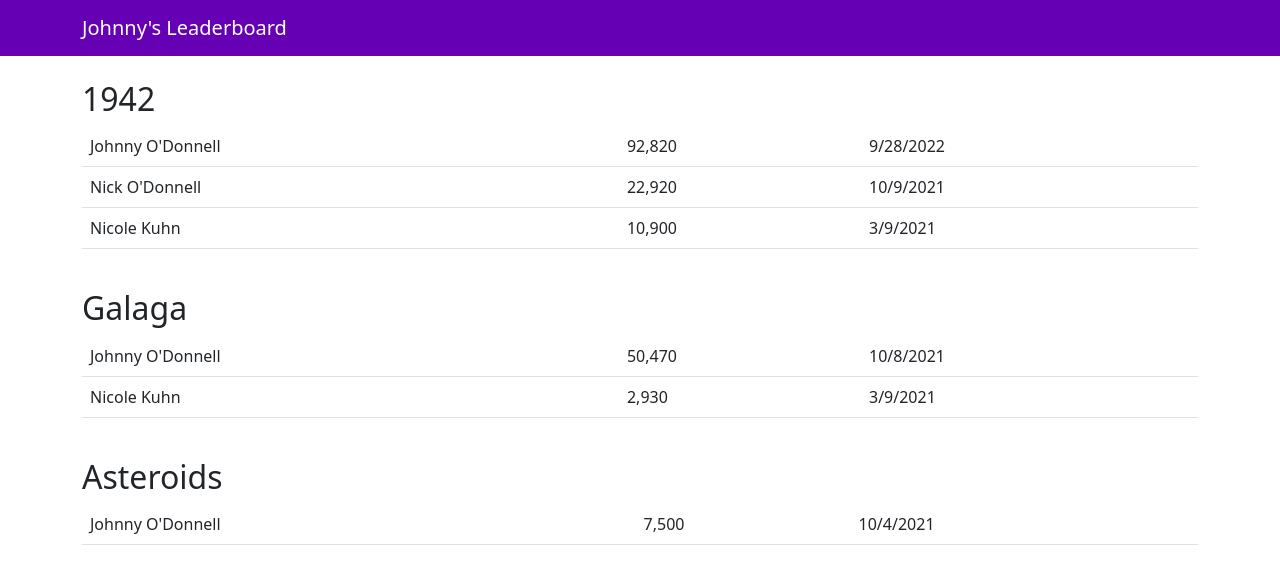
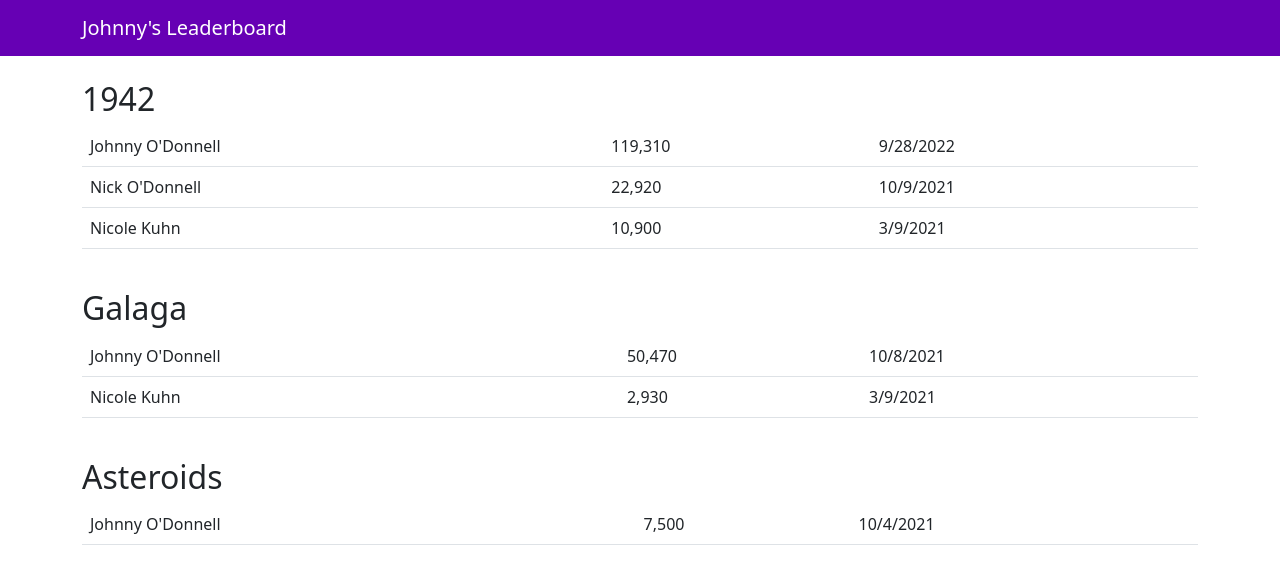
Before and after one commit to johnnyo-games/johnnyo-games.github.io, a Jekyll site: the page built from index.html, in a window 1280 px wide. Shown: the top 584 px of the page. Built offline with Jekyll 4.4.1, drawn with Linux system fonts in a browser that asks for light colours.

Commit message:
New high score for Johnny

```diff
--- a/index.html
+++ b/index.html
@@ -8,7 +8,7 @@
     <tbody>
         <tr>
             <td>Johnny O'Donnell</td>
-            <td>92,820</td>
+            <td>119,310</td>
             <td>9/28/2022</td>
         </tr>
         <tr>
```
